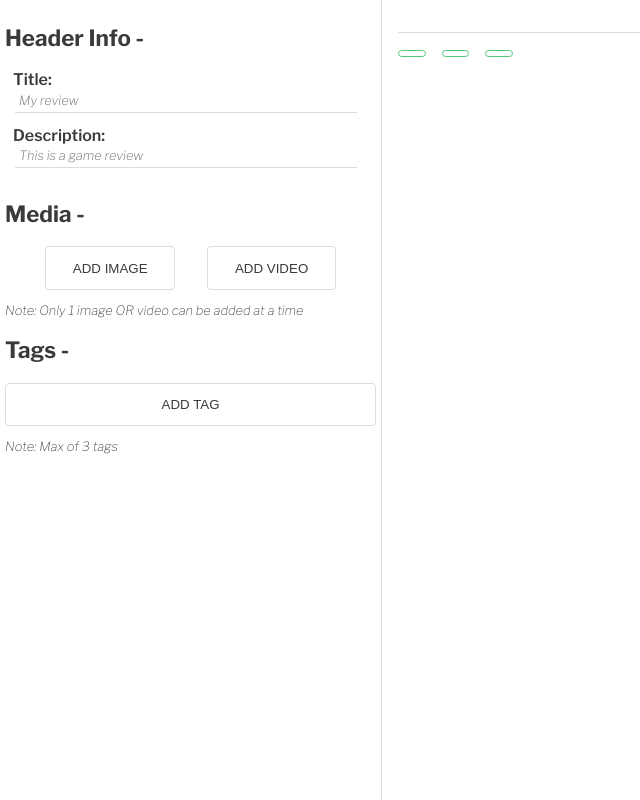
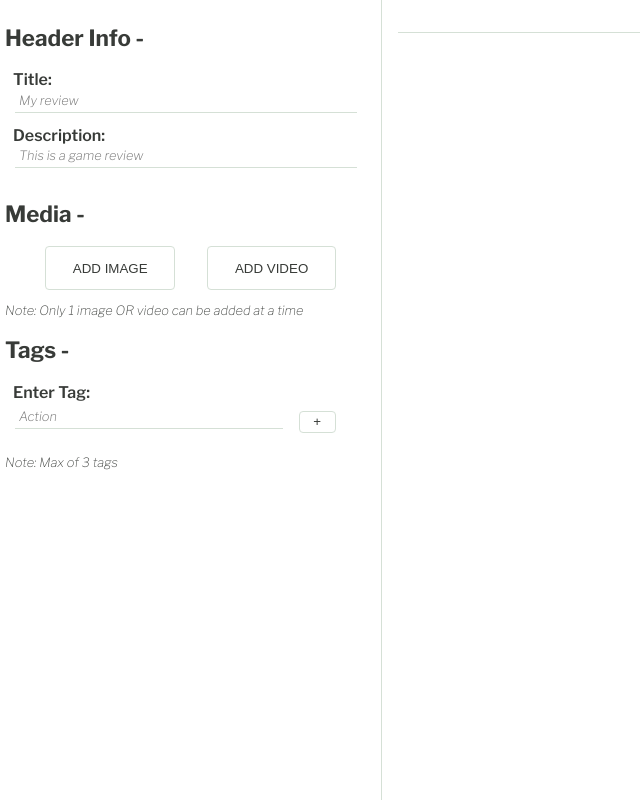
Before and after one commit to noah-mifsud/game-blog, a React (Create React App) app: page / in a window 1280 px wide. Shown: the whole page, without its empty margins (0-640 px from the left). Built offline with nearby package versions, Linux system fonts and the light colour scheme.

Commit message:
Reworked tags input
Updated the tag input to be more efficient with less useState hooks and more maintainable and readable code.

```diff
--- a/package.json
+++ b/package.json
@@ -12,6 +12,7 @@
     "@types/react-dom": "^18.0.6",
     "react": "^18.2.0",
     "react-dom": "^18.2.0",
+    "react-icons": "^4.4.0",
     "react-router-dom": "^6.3.0",
     "react-scripts": "5.0.1",
     "sass": "^1.53.0",
--- a/src/routes/EditPost/EditPost.tsx
+++ b/src/routes/EditPost/EditPost.tsx
@@ -3,41 +3,35 @@
 //React (Hooks) imports
 import React, { useState } from 'react'
 
+//React icons imports
+import { HiX } from 'react-icons/hi';
+
 
 function EditPost() {
-    //Post useState data
+    //useStates that store inputted data
     const [titleTxt, setTitleTxt] = useState('');
     const [descTxt, setDescTxt] = useState('');
-    const [tagCount, setTagCount] = useState(0);
-    const [showAddTags, setShowAddTags] = useState(true);
-    const [tagsStyle, setTagsStyle] = useState(['hidden', 'hidden', 'hidden'])
-    const [tag1Txt, setTag1Txt] = useState('');
-    const [tag2Txt, setTag2Txt] = useState('');
-    const [tag3Txt, setTag3Txt] = useState('');
+    const [tagTxt, setTagTxt] = useState('');
+    //useState stores all tags
+    const [tags, setTags] = useState(['']);
+
     //Handles input by updating useStates with user input
     const inputHandler = (e:any, setInput:any) => {
         setInput(e.target.value);
     }
-    //Adds new tags
-    const addTagHandler = () => {
-        if (tagCount < 3) {
-            //Get new tagCount value immediately
-            const tempTagCount = tagCount + 1;
-            switch(tempTagCount) {
-                case 1:
-                    setTagsStyle(['visible', 'hidden', 'hidden']);
-                    setTagCount(tagCount + 1);
-                    break;
-                case 2:
-                    setTagsStyle(['visible', 'visible', 'hidden']);
-                    setTagCount(tagCount + 1);
-                    break;
-                case 3:
-                    setTagsStyle(['visible', 'visible', 'visible']);
-                    setShowAddTags(false);
-                    break;
-                }
-        }
+    //Creates a tag and adds it to tags
+    const addTag = (e:any) => {
+        e.preventDefault();
+        let tempTags = [...tags];
+        tempTags.push(tagTxt);
+        setTags(tempTags);
+        setTagTxt('');
+    }
+    //Deletes a tag from tags
+    const deleteTag = (tagNum:number) => {
+        let tempTags = [...tags];
+        tempTags.splice(tagNum, 1);
+        setTags(tempTags);
     }
 
 
@@ -61,14 +55,25 @@ function EditPost() {
             </section>
             <section>
                 <h2>Tags -</h2>
-                <label htmlFor='tag1' className={tagsStyle[0]}>Tag 1:</label>
-                <input type='text' placeholder='Action' id='description' className={tagsStyle[0]} value={tag1Txt} onChange={(e) => inputHandler(e, setTag1Txt)}/>
-                <label htmlFor='tag2' className={tagsStyle[1]}>Tag 2:</label>
-                <input type='text' placeholder='Action' id='description' className={tagsStyle[1]} value={tag2Txt} onChange={(e) => inputHandler(e, setTag2Txt)}/>
-                <label htmlFor='tag3' className={tagsStyle[2]}>Tag 3:</label>
-                <input type='text' placeholder='Action' id='description' className={tagsStyle[2]} value={tag3Txt} onChange={(e) => inputHandler(e, setTag3Txt)}/>
-                {showAddTags &&
-                    <button className='add-tag-btn' onClick={addTagHandler}>ADD TAG</button>
+                {tags.map((tag, index) => {
+                    if (tag !== '') {
+                        return <div className='tag-div' key={index}>
+                                    <h3>{tag}</h3>
+                                    <HiX onClick={() => deleteTag(tags.indexOf(tag))}/>
+                                </div>
+                    } else {
+                        return <div key={index} className='hidden'></div>
+                    }
+                }
+                )}
+                {tags.length <= 3 &&
+                <div>
+                    <label htmlFor='tagInput' className=''>Enter Tag:</label>
+                    <form className='tag-input'>
+                        <input type='text' placeholder='Action' id='tagInput' className='' value={tagTxt} onChange={(e) => inputHandler(e, setTagTxt)}/>
+                        <button onClick={(e) => addTag(e)}>+</button>
+                    </form>
+                </div>
                 }
                 <p>Note: Max of 3 tags</p>
             </section>
@@ -78,9 +83,13 @@ function EditPost() {
                 <h1>{titleTxt}</h1>
                 <h2>{descTxt}</h2>
                 <div className='tags'>
-                    <p>{tag1Txt}</p>
-                    <p>{tag2Txt}</p>
-                    <p>{tag3Txt}</p>
+                    {tags.map((tag, index) => {
+                        if (tag !== '') {
+                            return <p key={index}>{tag}</p>
+                        } else {
+                            return <div key={index} className='hidden'></div>
+                        }
+                    })}
                 </div>
             </header>
         </article>
--- a/src/routes/EditPost/_editPost.scss
+++ b/src/routes/EditPost/_editPost.scss
@@ -90,6 +90,8 @@
 .post-display .tags {
     display: flex;
     gap: 1em;
+    width: 100%;
+    overflow-x: scroll;
     & p {
         color: $grey;
         font-size: .8rem;
@@ -101,6 +103,25 @@
 .add-tag-btn {
     width: 100%;
 }
+.tag-input {
+    display: flex;
+    flex-direction: row;
+    align-items: center;
+    gap: 1em;
+    & input {
+        margin-top: .3em;
+        width: 70%;
+    }
+    & button {
+        padding: .2em;
+        width: 10%;
+    }
+}
+.tag-div {
+    display: flex;
+    align-items: center;
+    gap: 1em;
+}
 .hidden {
     display: none;
 }
```
Also changed, not shown: 1 other file (tests, documents, lock files or other folders).
